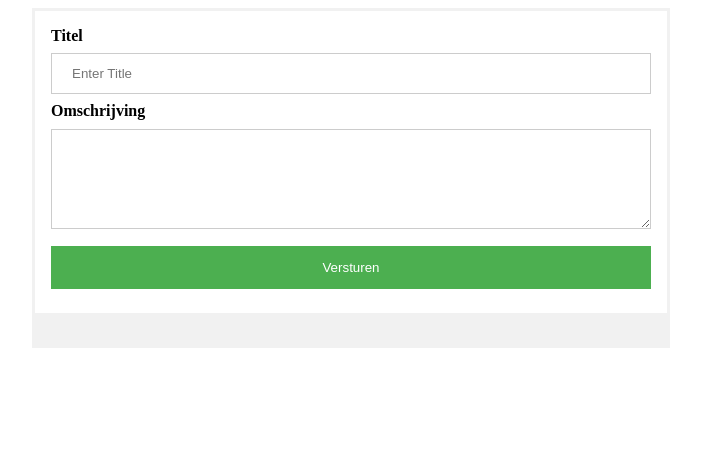
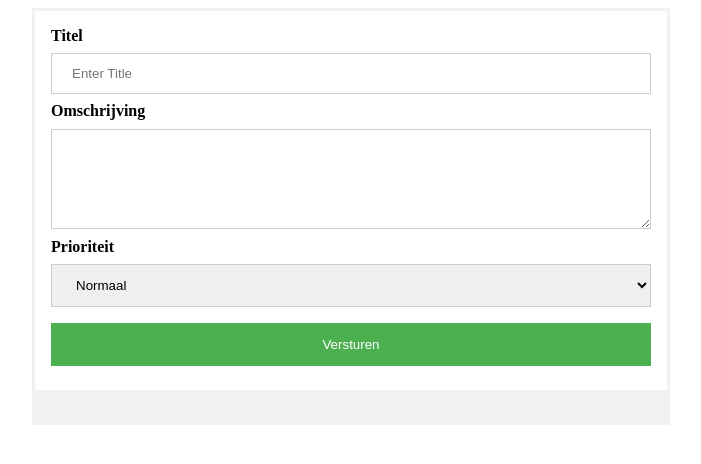
Before and after one commit to BStekelenburgBurggraaf/simpelservice, a PHP site: page /ticket-create.php in a window 1280 px wide. Shown: the top 464 px of the page, without its empty margins (289-990 px from the left). Run offline with PHP 8.4, Linux system fonts and the light colour scheme; the visitor is signed in with stand-in values (Sample User, id 1).

Commit message:
Added the option to appoint priority to tickets, changes in the css file

```diff
--- a/css/form.css
+++ b/css/form.css
@@ -22,6 +22,16 @@ textarea {
 	height: 100px;
 	padding: 12px 20px;
 	margin: 9px 0;
+	display: inline-block;
+	border: 1px solid #ccc;
+	box-sizing: border-box;
+}
+
+/* Full-width selects */
+select {
+	width: 100%;
+	padding: 12px 20px;
+	margin: 8px 0;
 	display: inline-block;
 	border: 1px solid #ccc;
 	box-sizing: border-box;
--- a/ticket-create.php
+++ b/ticket-create.php
@@ -6,7 +6,7 @@ if($_POST)
 {
 	//Connect to database
 	include_once('database/database.php');
-	$query = "INSERT INTO tickets (title, description, user_id) VALUES ('".$_POST["title"]."', '".$_POST["description"]."', ".$_SESSION["logid"].")";
+	$query = "INSERT INTO tickets (title, description,  priority, user_id) VALUES ('".$_POST["title"]."', '".$_POST["description"]."', '".$_POST["priority"]."', ".$_SESSION["logid"].")";
 	$result = mysql_query($query);
 }
 ?>
@@ -24,7 +24,14 @@ if($_POST)
         	<input type="text" placeholder="Enter Title" name="title" required>
 
         	<label><b>Omschrijving</b></label>
-        	<textarea name="description"></textarea>
+        	<textarea name="description" required="required"></textarea>
+
+            <label><b>Prioriteit</b></label>
+            <select name="priority">
+            	<option value="urgent">Urgent</option>
+                <option value="normaal" selected>Normaal</option>
+                <option value="kan wachten">Kan Wachten</option>
+            </select>
 
         	<button type="submit">Versturen</button>
       	</div>
```
